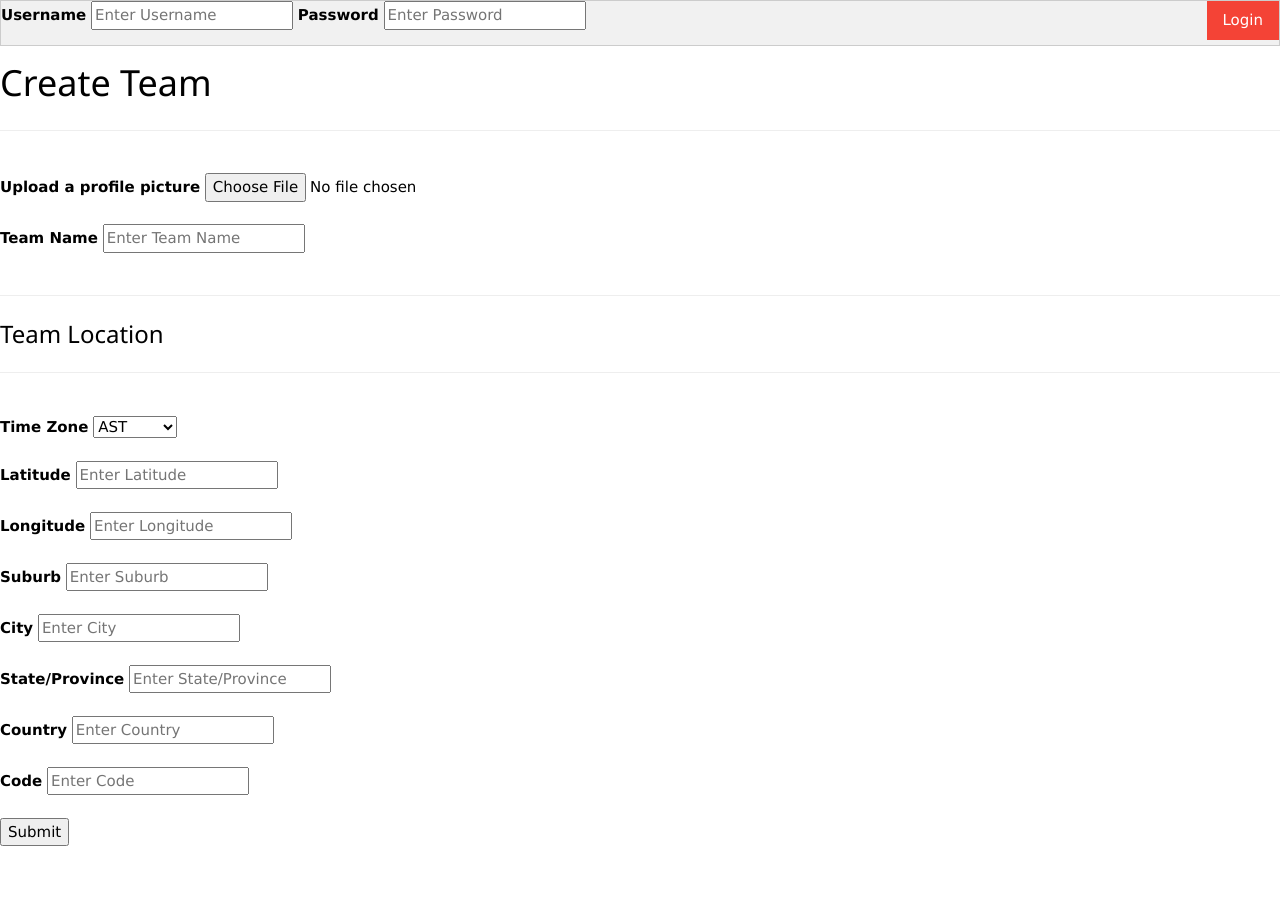
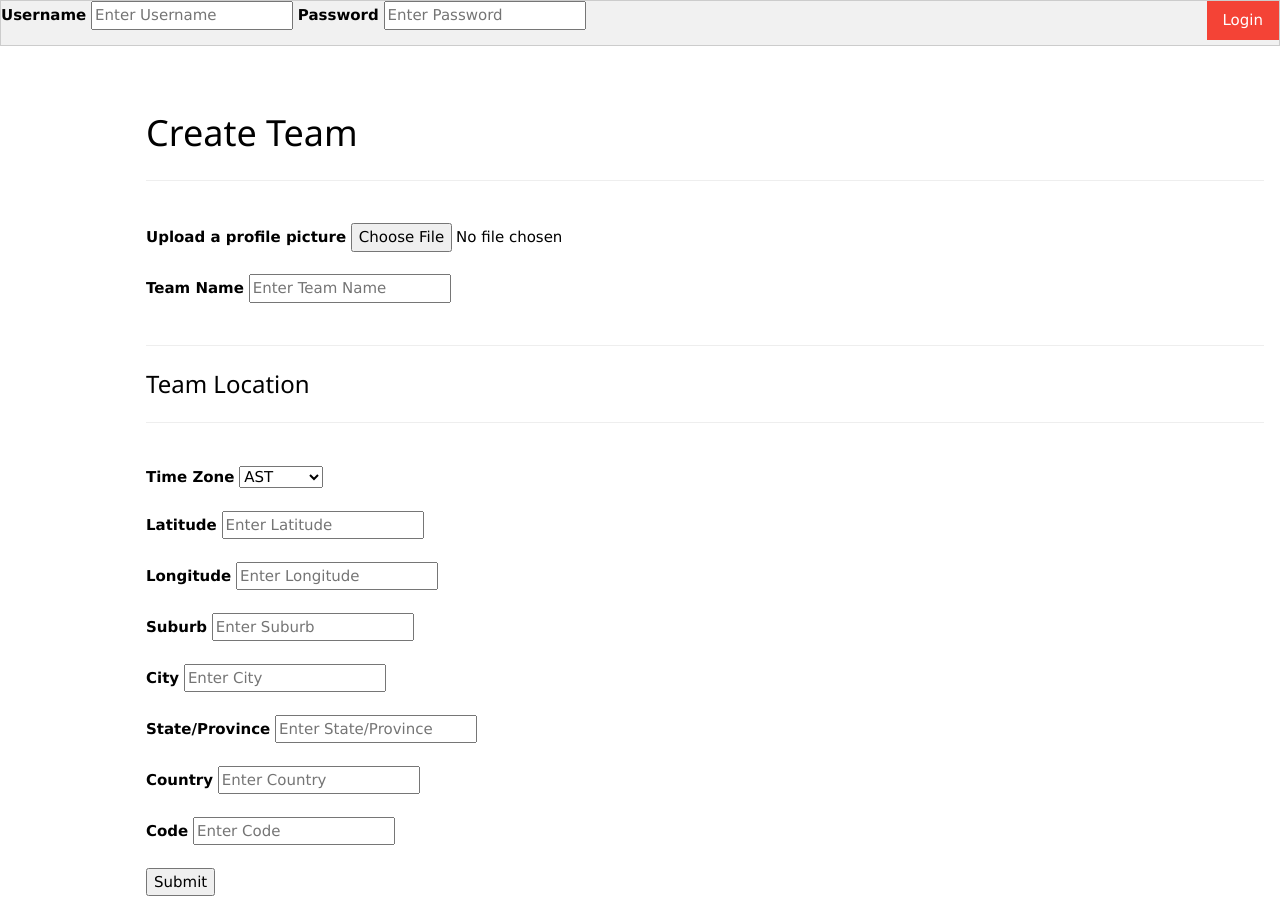
Before and after one commit to emito-k/Muggles-PA5-COS221, a PHP site: page /team.php in a window 1280 px wide. Before the commit the page ends 846 px from the top, so only its background shows below. Run offline with PHP 8.4, Linux system fonts and the light colour scheme.

Commit message:
Add files via upload

```diff
--- a/Website/event.php
+++ b/Website/event.php
@@ -12,6 +12,8 @@ include_once("config.php");
         <?php
             include "./navbar.php";
         ?>
+
+        <div class="w3-container" style="margin-left:130px; padding-top:50px;">
             <h1>Create Event</h1>
             <hr>
             <br>
@@ -39,5 +41,6 @@ include_once("config.php");
 
                 <input type="submit">
             </form>
+        </div>
     </body>
 </html>
--- a/Website/login.php
+++ b/Website/login.php
@@ -13,6 +13,7 @@ include_once("config.php");
             include "./navbar.php";
         ?>
 
+        <div class="w3-container" style="margin-left:130px; padding-top:50px;">
             <h1>Login</h1>
             <hr>
             <br>
@@ -27,5 +28,6 @@ include_once("config.php");
                     <button type="submit" class="loginbtn">Login</button>
                 </div>
             </form>
+        </div>
     </body>
 </html>
--- a/Website/player.php
+++ b/Website/player.php
@@ -12,6 +12,8 @@ include_once("config.php");
         <?php
             include "./navbar.php";
         ?>
+
+        <div class="w3-container" style="margin-left:130px; padding-top:50px;">
             <h1>Create Player</h1>
             <hr>
             <br>
@@ -93,5 +95,6 @@ include_once("config.php");
 
                 <input type="submit">
             </form>
+        </div>
     </body>
 </html>
--- a/Website/signup.php
+++ b/Website/signup.php
@@ -13,6 +13,7 @@ include_once("config.php");
             include "./navbar.php";
         ?>
 
+        <div class="w3-container" style="margin-left:130px; padding-top:50px;">
             <h1>Signup</h1>
             <p>Please fill in this form to create an account.</p>
             <hr>
@@ -37,5 +38,6 @@ include_once("config.php");
                     <button type="submit" class="signupbtn">Sign Up</button>
                 </div>
             </form>
+        </div>
     </body>
 </html>
--- a/Website/team.php
+++ b/Website/team.php
@@ -12,6 +12,8 @@ include_once("config.php");
         <?php
             include "./navbar.php";
         ?>
+
+        <div class="w3-container" style="margin-left:130px; padding-top:50px;">
             <h1>Create Team</h1>
             <hr>
             <br>
@@ -62,5 +64,6 @@ include_once("config.php");
 
                 <input type="submit">
             </form>
+        </div>
     </body>
 </html>
```
Lines whose indentation alone changed are shown as unchanged.
